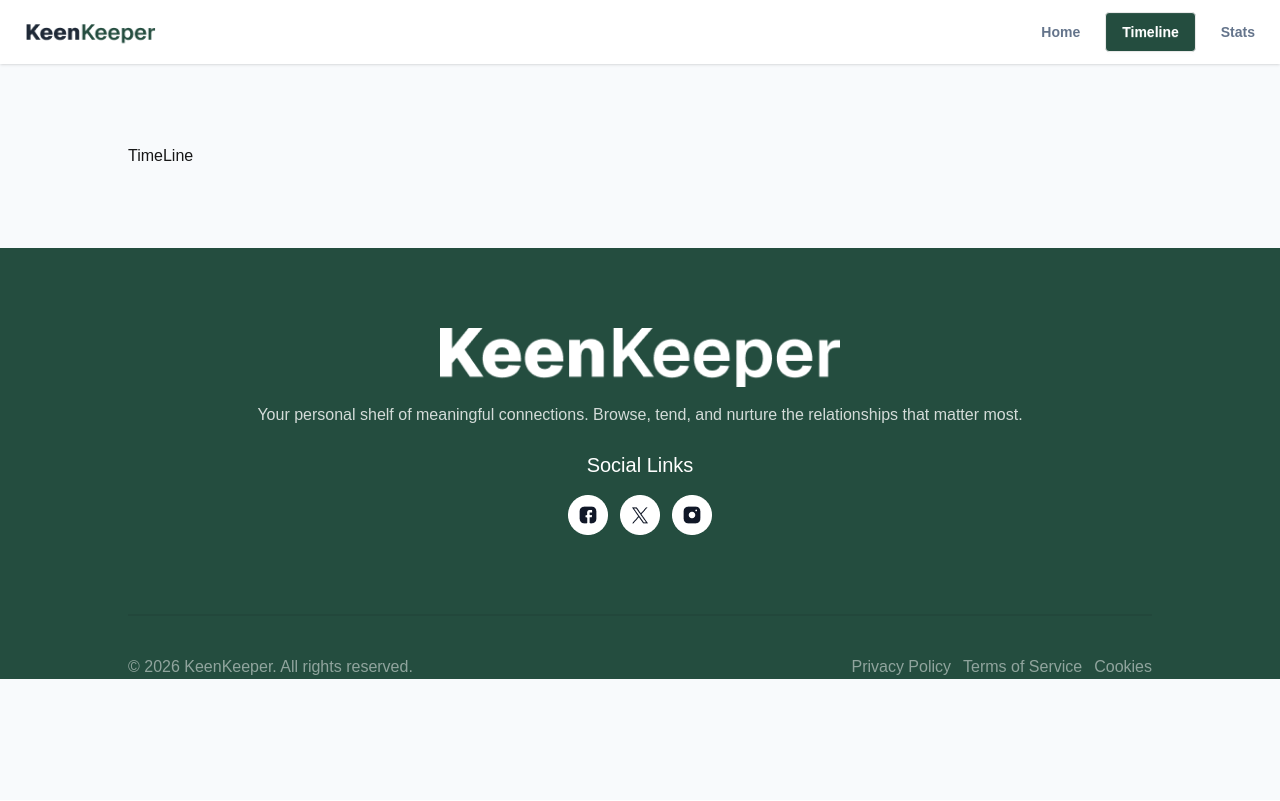
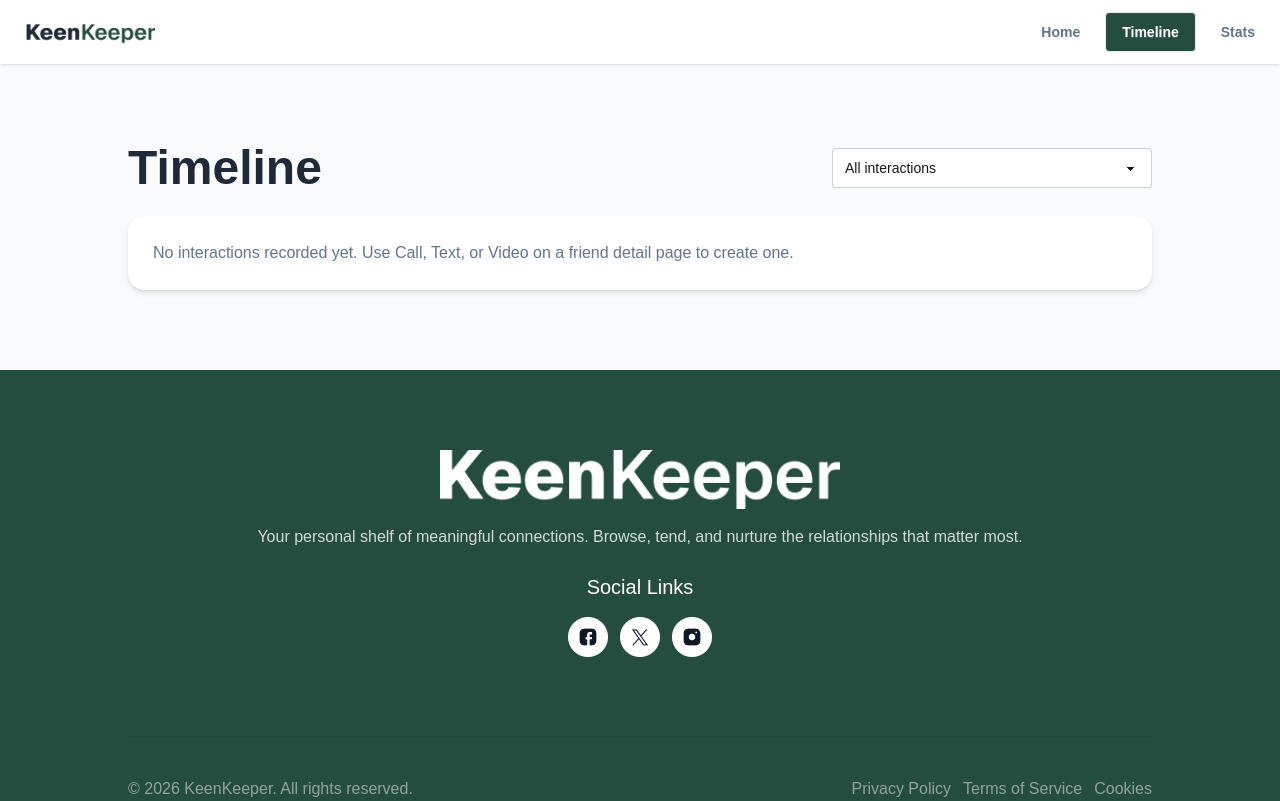
Before and after one commit to chandan-d-karmaker/keenkeeper, a Next.js app: page /timeline in a window 1280 px wide. Built offline with nearby package versions, Linux system fonts and the light colour scheme.

Commit message:
shown recent interaction and timeline

```diff
--- a/src/app/[friendId]/page.jsx
+++ b/src/app/[friendId]/page.jsx
@@ -1,5 +1,5 @@
 'use client';
-import React, { use } from 'react';
+import React, { use, useContext } from 'react';
 import { friendContext } from '../contextAPI/friendContext';
 import Image from 'next/image';
 import { PiPhoneCall } from "react-icons/pi";
@@ -13,9 +13,10 @@ import { MdDelete } from "react-icons/md";
 
 const FriendDetails = ({ params }) => {
     const { friendId } = use(params);
-    const friendsContext = use(friendContext);
-    const friends = use(friendsContext);
+    const { friends, handleCall, handleSms, handleVideo, interaction } = useContext(friendContext);
     const efriend = friends.find(friend => friend.id === Number(friendId));
+    const interactions = interaction.filter(item => item.friend.id === Number(friendId));
+
     console.log(efriend);
 
 
@@ -83,15 +84,15 @@ const FriendDetails = ({ params }) => {
                 <div className='p-6 space-y-4 bg-base-100 rounded-2xl border-white shadow-md'>
                     <h1 className='text-xl font-medium text-[#244D3F]'>Quick Check-In</h1>
                     <div className='grid grid-cols-1 md:grid-cols-3 gap-6 '>
-                        <div className='p-4 space-y-2 text-center bg-[#F8FAFC] rounded-lg flex flex-col items-center justify-center border border-[#E9E9E9] cursor-pointer'>
+                        <div onClick={()=> handleCall(efriend)} className='p-4 space-y-2 text-center bg-[#F8FAFC] rounded-lg flex flex-col items-center justify-center border border-[#E9E9E9] cursor-pointer'>
                             <PiPhoneCall />
                             <p>Call</p>
                         </div>
-                        <div className='p-4 space-y-2 text-center bg-[#F8FAFC] rounded-lg flex flex-col items-center justify-center border border-[#E9E9E9] cursor-pointer'>
+                        <div onClick={()=> handleSms(efriend)} className='p-4 space-y-2 text-center bg-[#F8FAFC] rounded-lg flex flex-col items-center justify-center border border-[#E9E9E9] cursor-pointer'>
                             <MdSms />
                             <p>Text</p>
                         </div>
-                        <div className='p-4 space-y-2 text-center bg-[#F8FAFC] rounded-lg flex flex-col items-center justify-center border border-[#E9E9E9] cursor-pointer'>
+                        <div onClick={()=> handleVideo(efriend)} className='p-4 space-y-2 text-center bg-[#F8FAFC] rounded-lg flex flex-col items-center justify-center border border-[#E9E9E9] cursor-pointer'>
                             <FaVideo />
                             <p>Video</p>
                         </div>
@@ -106,8 +107,20 @@ const FriendDetails = ({ params }) => {
                             Full History
                         </button>
                     </div>
-                    <div>
-
+                    <div className='space-y-3 mt-4'>
+                        {interactions.length > 0 ? (
+                            interactions.map((item, index) => (
+                                <div key={index} className='p-4 rounded-xl bg-[#F8FAFC] border border-[#E9E9E9]'>
+                                    <div className='flex items-center justify-between'>
+                                        <p className='font-semibold text-[#1F2937]'>{item.type}</p>
+                                        <p className='text-xs text-[#64748B]'>{new Date(item.timestamp).toLocaleString()}</p>
+                                    </div>
+                                    <p className='text-sm text-[#64748B]'>with {item.friend.name}</p>
+                                </div>
+                            ))
+                        ) : (
+                            <p className='text-[#64748B]'>No interactions yet. Use Call, Text, or Video to add one.</p>
+                        )}
                     </div>
                 </div>
 
--- a/src/app/contextAPI/friendContext.jsx
+++ b/src/app/contextAPI/friendContext.jsx
@@ -1,13 +1,59 @@
 'use client';
-import React, { createContext } from 'react';
+import React, { createContext, use, useState } from 'react';
+import { toast } from 'react-toastify';
 
 export const friendContext = createContext();
 const friendPromise = fetch('/friends.json').then(res => res.json());
 
+
+
 const FriendContextProvider = ({ children }) => {
+    const friends = use(friendPromise);
+
+    const [timeline, setTimeline] = useState([]);
+    const [call, setCall] = useState([]);
+    const [sms, setSms] = useState([]);
+    const [video, setVideo] = useState([]);
+
+    const handleCall = (friend)=>{
+        toast('Calling friend...');
+        setCall([...call, friend]);
+        setTimeline([...timeline, {
+            friend,
+            type: 'Call',
+            timestamp: new Date().toISOString()
+        }]);
+    }
+    const handleSms = (friend)=>{
+        toast('Sending SMS...');
+        setSms([...sms, friend]);
+        setTimeline([...timeline, {
+            friend,
+            type: 'SMS',
+            timestamp: new Date().toISOString()
+        }]);
+    }
+    const handleVideo = (friend)=>{
+        toast('Starting video call...');
+        setVideo([...video, friend]);
+        setTimeline([...timeline, {
+            friend,
+            type: 'Video Call',
+            timestamp: new Date().toISOString()
+        }]);
+    }
+
+    const data = {
+        friends,
+        timeline,
+        interaction: timeline,
+        handleCall,
+        handleSms,
+        handleVideo
+    };
 
     return (
-        <friendContext.Provider value={friendPromise}>
+        <friendContext.Provider value={data}>
             {children}
         </friendContext.Provider>
     );
--- a/src/app/timeline/page.jsx
+++ b/src/app/timeline/page.jsx
@@ -1,9 +1,44 @@
-import React from 'react';
+'use client';
+
+import React, { useContext } from 'react';
+import { friendContext } from '../contextAPI/friendContext';
 
 const TimelinePage = () => {
+    const { timeline } = useContext(friendContext);
+
     return (
-        <div>
-            <h3>TimeLine</h3>
+        <div className='space-y-6'>
+            <div className='flex flex-col md:flex-row md:items-center md:justify-between gap-4'>
+                <div>
+                    <h3 className='text-5xl font-bold text-[#1F2937]'>Timeline</h3>
+                </div>
+                <select defaultValue="All interactions" className='select max-w-xs'>
+                    <option>All interactions</option>
+                    <option>Call</option>
+                    <option>SMS</option>
+                    <option>Video Call</option>
+                </select>
+            </div>
+
+            <div className='space-y-4'>
+                {timeline.length > 0 ? (
+                    timeline.map((item, index) => (
+                        <div key={index} className='p-6 bg-base-100 rounded-2xl border border-white shadow-md'>
+                            <div className='flex flex-col md:flex-row md:items-center md:justify-between gap-2'>
+                                <div>
+                                    <p className='text-lg font-semibold text-[#1F2937]'>{item.type}</p>
+                                    <p className='text-sm text-[#64748B]'>with {item.friend.name}</p>
+                                </div>
+                                <p className='text-xs text-[#64748B]'>{new Date(item.timestamp).toLocaleString()}</p>
+                            </div>
+                        </div>
+                    ))
+                ) : (
+                    <div className='p-6 bg-base-100 rounded-2xl border border-white shadow-md'>
+                        <p className='text-[#64748B]'>No interactions recorded yet. Use Call, Text, or Video on a friend detail page to create one.</p>
+                    </div>
+                )}
+            </div>
         </div>
     );
 };
--- a/src/components/Friends.jsx
+++ b/src/components/Friends.jsx
@@ -1,14 +1,13 @@
 'use client'
 
-import React, { use } from 'react';
+import React, { use, useContext } from 'react';
 import FriendCard from './FriendCard';
 import { friendContext } from '@/app/contextAPI/friendContext';
 
 
 const Friends = () => {
 
-    const friendsContext = use(friendContext);
-    const friends = use(friendsContext);
+    const {friends} = useContext(friendContext);
 
 
     return (
--- /dev/null
+++ b/src/components/TimelineCard.jsx
@@ -0,0 +1,14 @@
+import React from 'react';
+
+
+const TimelineCard = () => {
+    return (
+        <div>
+            <div>
+
+            </div>
+        </div>
+    );
+};
+
+export default TimelineCard;
--- a/src/components/banner/Banner.jsx
+++ b/src/components/banner/Banner.jsx
@@ -4,9 +4,8 @@ import React, { use, useContext } from 'react';
 
 const Banner = () => {
 
-    const friendsContext = useContext(friendContext);
+    const { friends } = useContext(friendContext);
     // console.log(friends);
-    const friends = use(friendsContext);
 
     return (
         <div>
```
Also changed, not shown: src/components/Navbar.jsx (+1 -1 lines), src/app/[friendId]/loading.jsx (renamed from src/app/loading.jsx).
